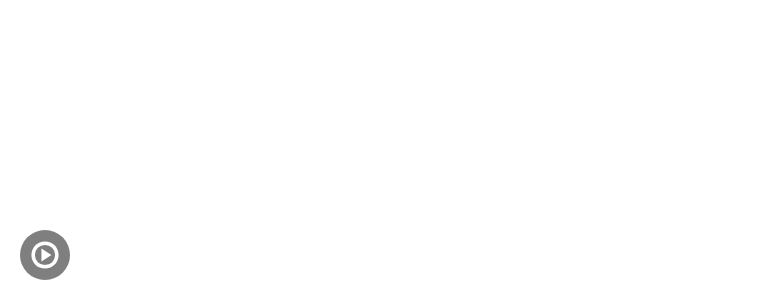
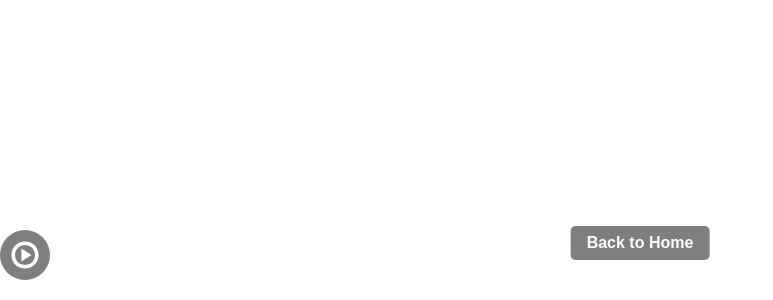
Before and after one commit to adwait9797/LMUxMesseMunchen-VR-Tour, a React (Create React App) app in the folder frontend/: page /combined-rooms in a window 1280 px wide. Shown: the part 500-800 px from the top of the page, without its empty margins (0-773 px from the left). Built offline with nearby package versions, Linux system fonts and the light colour scheme.

Commit message:
add back button

```diff
--- a/frontend/src/components/CombinedRooms.css
+++ b/frontend/src/components/CombinedRooms.css
@@ -8,10 +8,22 @@
 .controls-container {
   position: absolute;
   bottom: 20px;
-  left: 20px;
+  left: 0;
+  right: 0;
   display: flex;
   align-items: center;
+  justify-content: space-between;
   z-index: 1000;
+}
+
+.left-controls {
+  display: flex;
+  align-items: center;
+}
+
+.right-controls {
+  justify-content: flex-end;
+  display: flex;
 }
 
 .play-pause-button {
@@ -24,7 +36,6 @@
   align-items: center;
   justify-content: center;
   cursor: pointer;
-  margin-right: 10px;
 }
 
 .play-pause-button svg {
@@ -39,7 +50,7 @@
   background: rgba(255, 255, 255, 0.2);
   border-radius: 5px;
   overflow: hidden;
-  position: relative;
+  margin-left: 10px; /* Space between play/pause button and progress bar */
 }
 
 .progress {
@@ -47,3 +58,12 @@
   background: rgba(255, 255, 255, 0.8);
   transition: width 0.1s linear;
 }
+
+.back-to-home-button {
+  padding: 8px 16px;
+  background-color: rgba(0, 0, 0, 0.5);
+  color: white;
+  border: none;
+  border-radius: 5px;
+  cursor: pointer;
+}
--- a/frontend/src/components/CombinedRooms.js
+++ b/frontend/src/components/CombinedRooms.js
@@ -44,6 +44,7 @@ const CombinedRooms = () => {
         setProgress(prev => (prev + 100 / (30000 / 100)) % 100);
       }, 100);
     } else {
+      clearInterval(progressInterval);
       setProgress(0);
     }
     return () => clearInterval(progressInterval);
@@ -57,18 +58,6 @@ const CombinedRooms = () => {
       audioRef.current.pause();
     }
   };
-
-  useEffect(() => {
-    if (currentSceneIndex === 0 && !isPlaying) {
-      setProgress(0);
-    }
-  }, [currentSceneIndex, isPlaying]);
-
-  useEffect(() => {
-    if (currentSceneIndex === scenes.length - 1 && progress === 100) {
-      setIsPlaying(false);
-    }
-  }, [progress, currentSceneIndex, scenes.length]);
 
   const progressPercentage = ((currentSceneIndex + 1) / scenes.length) * 100;
 
@@ -87,11 +76,18 @@ const CombinedRooms = () => {
       </a-scene>
 
       <div className="controls-container">
-        <button className="play-pause-button" onClick={togglePlayPause} title={isPlaying ? 'Pause Tour' : 'Play Tour'}>
-          {isPlaying ? <PauseIcon /> : <PlayIcon />}
-        </button>
-        <div className="progress-bar">
-          <div className="progress" style={{ width: `${progressPercentage}%` }}></div>
+        <div className="left-controls">
+          <button className="play-pause-button" onClick={togglePlayPause} title={isPlaying ? 'Pause Tour' : 'Play Tour'}>
+            {isPlaying ? <PauseIcon /> : <PlayIcon />}
+          </button>
+          <div className="progress-bar">
+            <div className="progress" style={{ width: `${progressPercentage}%` }}></div>
+          </div>
+        </div>
+        <div className="right-controls">
+          <button className="back-to-home-button" onClick={() => window.location.href = '/'}>
+            Back to Home
+          </button>
         </div>
       </div>
     </div>
```
